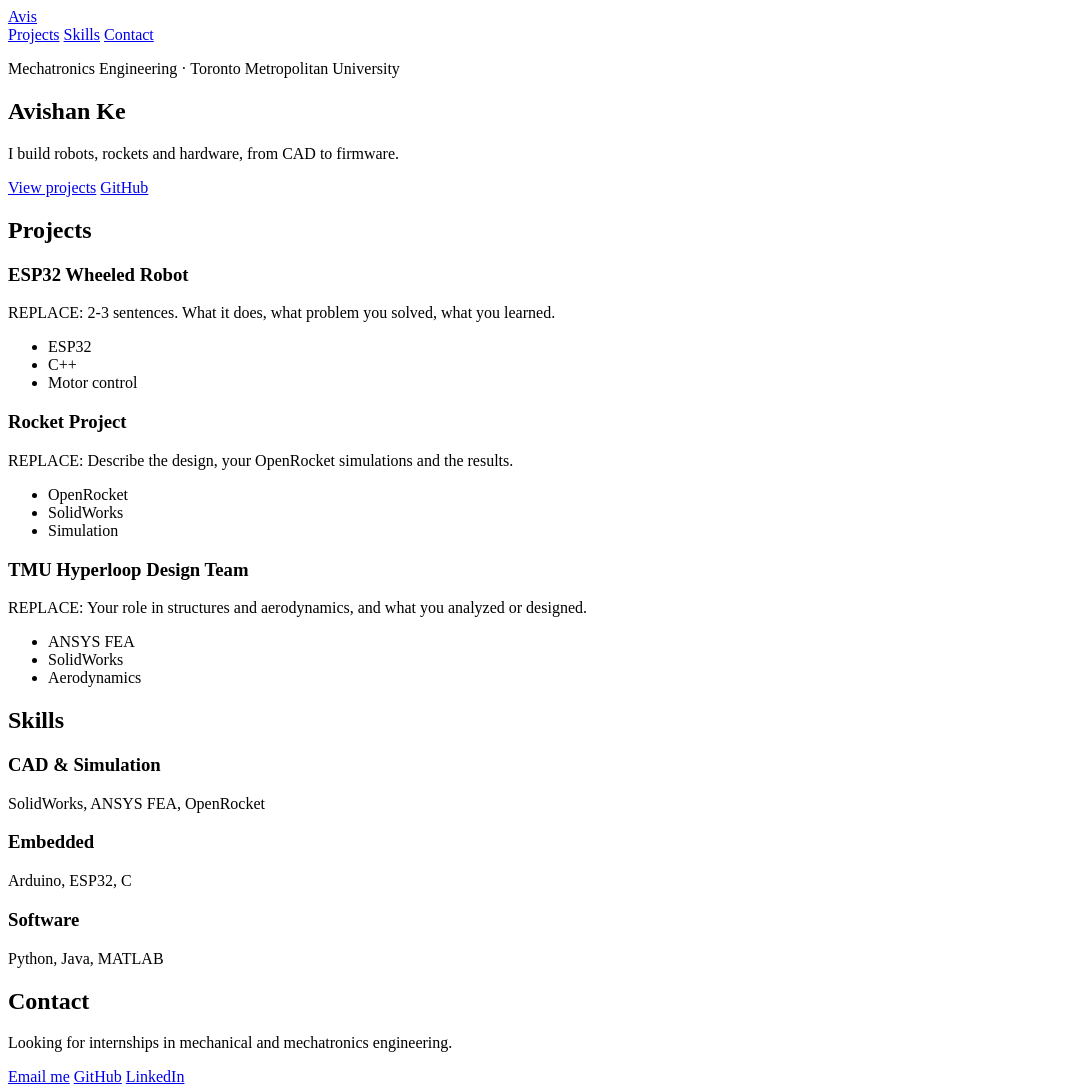
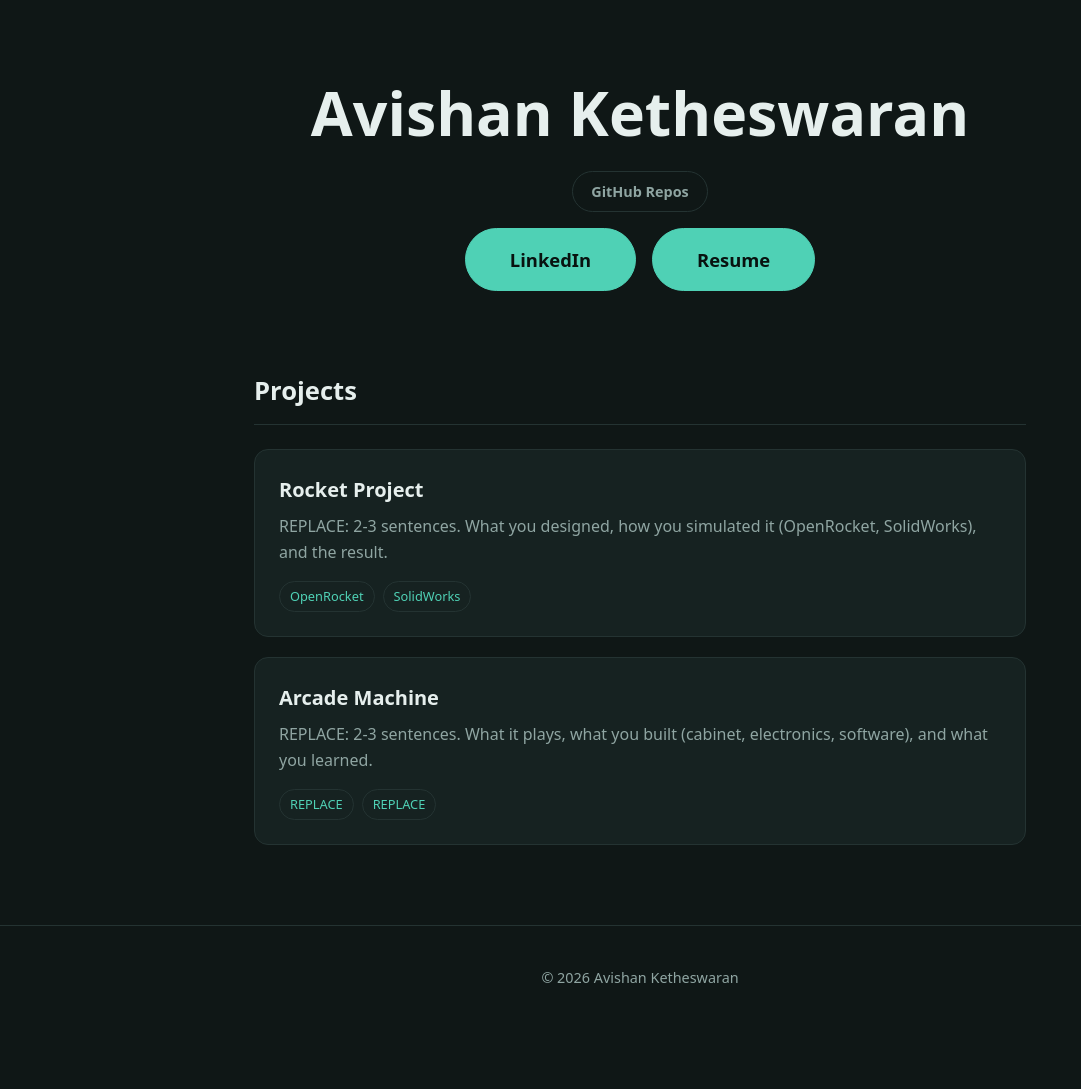
Before and after one commit to avishan035/avishan, a plain HTML site: page index.html in a window 1280 px wide. Shown: the top 1089 px of the page, without its empty margins (0-1081 px from the left). After the commit the page ends 1029 px from the top, so only its background shows below. Drawn offline with Linux system fonts and the light colour scheme.

Commit message:
New template?

```diff
--- a/index.html
+++ b/index.html
@@ -3,77 +3,46 @@
 <head>
   <meta charset="UTF-8">
   <meta name="viewport" content="width=device-width, initial-scale=1.0">
-  <title>Avishan Ketheswaran — Mechatronics Engineering</title>
-  <meta name="description" content="Mechatronics engineering student building robots, rockets and hardware.">
+  <title>Avishan Ketheswaran</title>
+  <meta name="description" content="Avishan Ketheswaran, mechatronics engineering student. Projects, GitHub, LinkedIn and resume.">
   <meta name="theme-color" content="#0f1716">
   <link rel="stylesheet" href="style.css">
 </head>
 <body>
-  <header class="nav">
-    <a href="#top" class="logo">Avis</a>
-    <nav>
-      <a href="#projects">Projects</a>
-      <a href="#skills">Skills</a>
-      <a href="#contact">Contact</a>
-    </nav>
+  <header class="top">
+    <h1>Avishan Ketheswaran</h1>
+
+    <!-- Smaller button: repos -->
+    <div class="small-links">
+      <a class="btn small" href="https://github.com/avishan035?tab=repositories" target="_blank" rel="noopener">GitHub Repos</a>
+    </div>
+
+    <!-- Bigger buttons: LinkedIn + Resume -->
+    <div class="big-links">
+      <a class="btn big" href="https://www.linkedin.com/in/YOUR-HANDLE" target="_blank" rel="noopener">LinkedIn</a>
+      <a class="btn big" href="resume.pdf" target="_blank" rel="noopener">Resume</a>
+    </div>
   </header>
 
-  <main id="top">
-    <section class="hero">
-      <p class="eyebrow">Mechatronics Engineering · Toronto Metropolitan University</p>
-      <h1>Avishan Ke</h1>
-      <p class="tagline">I build robots, rockets and hardware, from CAD to firmware.</p>
-      <div class="links">
-        <a class="btn" href="#projects">View projects</a>
-        <a class="btn ghost" href="https://github.com/avishan035" target="_blank" rel="noopener">GitHub</a>
-      </div>
-    </section>
+  <main>
+    <section class="projects">
+      <h2>Projects</h2>
 
-    <section id="projects" class="reveal">
-      <h2>Projects</h2>
-      <div class="grid">
+      <article class="project">
+        <!-- <img src="images/rocket.jpg" alt="Rocket project"> -->
+        <h3>Rocket Project</h3>
+        <p>REPLACE: 2-3 sentences. What you designed, how you simulated it (OpenRocket, SolidWorks), and the result.</p>
+        <ul class="tags"><li>OpenRocket</li><li>SolidWorks</li></ul>
+        <!-- <a class="more" href="https://github.com/avishan035/REPO-NAME">View on GitHub →</a> -->
+      </article>
 
-        <article class="card">
-          <!-- <img src="images/robot.jpg" alt="ESP32 wheeled robot"> -->
-          <h3>ESP32 Wheeled Robot</h3>
-          <p>REPLACE: 2-3 sentences. What it does, what problem you solved, what you learned.</p>
-          <ul class="tags"><li>ESP32</li><li>C++</li><li>Motor control</li></ul>
-        </article>
-
-        <article class="card">
-          <!-- <img src="images/rocket.jpg" alt="Model rocket"> -->
-          <h3>Rocket Project</h3>
-          <p>REPLACE: Describe the design, your OpenRocket simulations and the results.</p>
-          <ul class="tags"><li>OpenRocket</li><li>SolidWorks</li><li>Simulation</li></ul>
-        </article>
-
-        <article class="card">
-          <!-- <img src="images/hyperloop.jpg" alt="Hyperloop pod"> -->
-          <h3>TMU Hyperloop Design Team</h3>
-          <p>REPLACE: Your role in structures and aerodynamics, and what you analyzed or designed.</p>
-          <ul class="tags"><li>ANSYS FEA</li><li>SolidWorks</li><li>Aerodynamics</li></ul>
-        </article>
-
-      </div>
-    </section>
-
-    <section id="skills" class="reveal">
-      <h2>Skills</h2>
-      <div class="skills">
-        <div><h3>CAD &amp; Simulation</h3><p>SolidWorks, ANSYS FEA, OpenRocket</p></div>
-        <div><h3>Embedded</h3><p>Arduino, ESP32, C</p></div>
-        <div><h3>Software</h3><p>Python, Java, MATLAB</p></div>
-      </div>
-    </section>
-
-    <section id="contact" class="reveal">
-      <h2>Contact</h2>
-      <p>Looking for internships in mechanical and mechatronics engineering.</p>
-      <div class="links">
-        <a class="btn" href="mailto:YOUR_EMAIL@example.com">Email me</a>
-        <a class="btn ghost" href="https://github.com/avishan035" target="_blank" rel="noopener">GitHub</a>
-        <a class="btn ghost" href="https://www.linkedin.com/in/YOUR-HANDLE" target="_blank" rel="noopener">LinkedIn</a>
-      </div>
+      <article class="project">
+        <!-- <img src="images/arcade.jpg" alt="Arcade machine"> -->
+        <h3>Arcade Machine</h3>
+        <p>REPLACE: 2-3 sentences. What it plays, what you built (cabinet, electronics, software), and what you learned.</p>
+        <ul class="tags"><li>REPLACE</li><li>REPLACE</li></ul>
+        <!-- <a class="more" href="https://github.com/avishan035/REPO-NAME">View on GitHub →</a> -->
+      </article>
     </section>
   </main>
 
--- a/script.js
+++ b/script.js
@@ -0,0 +1,2 @@
+// Footer year
+document.getElementById("year").textContent = new Date().getFullYear();
--- a/style.css
+++ b/style.css
@@ -0,0 +1,112 @@
+:root {
+  --bg: #0f1716;
+  --surface: #162221;
+  --border: #243332;
+  --text: #e6efed;
+  --muted: #8fa5a2;
+  --accent: #4fd1b5;
+  --radius: 14px;
+  --max: 820px;
+}
+
+* { box-sizing: border-box; margin: 0; padding: 0; }
+
+body {
+  background: var(--bg);
+  color: var(--text);
+  font-family: system-ui, -apple-system, "Segoe UI", Roboto, sans-serif;
+  line-height: 1.6;
+}
+
+a { color: inherit; text-decoration: none; }
+
+/* Header */
+.top {
+  max-width: var(--max);
+  margin: 0 auto;
+  padding: 80px 24px 40px;
+  text-align: center;
+}
+.top h1 {
+  font-size: clamp(2.2rem, 7vw, 3.8rem);
+  line-height: 1.1;
+  margin-bottom: 24px;
+}
+
+/* Buttons */
+.small-links { margin-bottom: 16px; }
+.big-links { display: flex; flex-wrap: wrap; justify-content: center; gap: 16px; }
+
+.btn {
+  display: inline-block;
+  border-radius: 999px;
+  font-weight: 600;
+  border: 1px solid var(--border);
+  transition: transform 0.2s, border-color 0.2s, color 0.2s, background 0.2s;
+}
+.btn:hover { transform: translateY(-2px); }
+
+.btn.small {
+  padding: 8px 18px;
+  font-size: 0.9rem;
+  color: var(--muted);
+}
+.btn.small:hover { border-color: var(--accent); color: var(--accent); }
+
+.btn.big {
+  padding: 16px 44px;
+  font-size: 1.15rem;
+  background: var(--accent);
+  border-color: var(--accent);
+  color: #08120f;
+}
+
+/* Projects */
+main { max-width: var(--max); margin: 0 auto; padding: 0 24px 60px; }
+.projects h2 {
+  font-size: 1.6rem;
+  margin: 40px 0 24px;
+  padding-bottom: 12px;
+  border-bottom: 1px solid var(--border);
+}
+
+.project {
+  background: var(--surface);
+  border: 1px solid var(--border);
+  border-radius: var(--radius);
+  padding: 24px;
+  margin-bottom: 20px;
+  transition: border-color 0.25s;
+}
+.project:hover { border-color: var(--accent); }
+.project img { width: 100%; border-radius: 10px; margin-bottom: 16px; display: block; }
+.project h3 { font-size: 1.25rem; margin-bottom: 8px; }
+.project p { color: var(--muted); margin-bottom: 16px; }
+.more { display: inline-block; margin-top: 16px; color: var(--accent); font-weight: 600; }
+.more:hover { text-decoration: underline; }
+
+.tags { list-style: none; display: flex; flex-wrap: wrap; gap: 8px; }
+.tags li {
+  font-size: 0.8rem;
+  padding: 4px 10px;
+  border: 1px solid var(--border);
+  border-radius: 999px;
+  color: var(--accent);
+}
+
+footer {
+  text-align: center;
+  color: var(--muted);
+  padding: 40px 24px;
+  border-top: 1px solid var(--border);
+  font-size: 0.9rem;
+}
+
+@media (prefers-reduced-motion: reduce) {
+  .btn, .project { transition: none; }
+}
+
+@media (max-width: 520px) {
+  .top { padding-top: 56px; }
+  .btn.big { padding: 14px 32px; font-size: 1.05rem; }
+}
```
